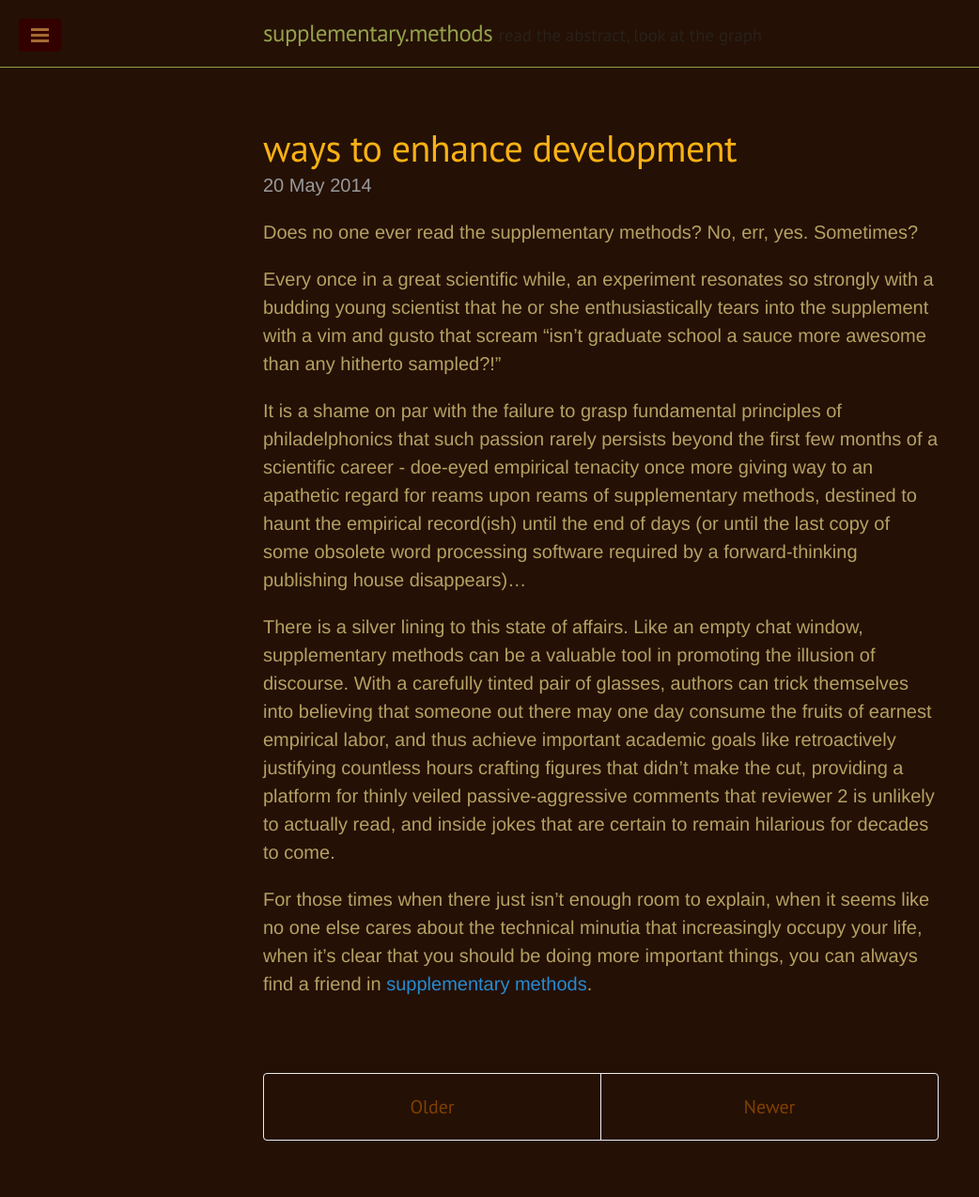
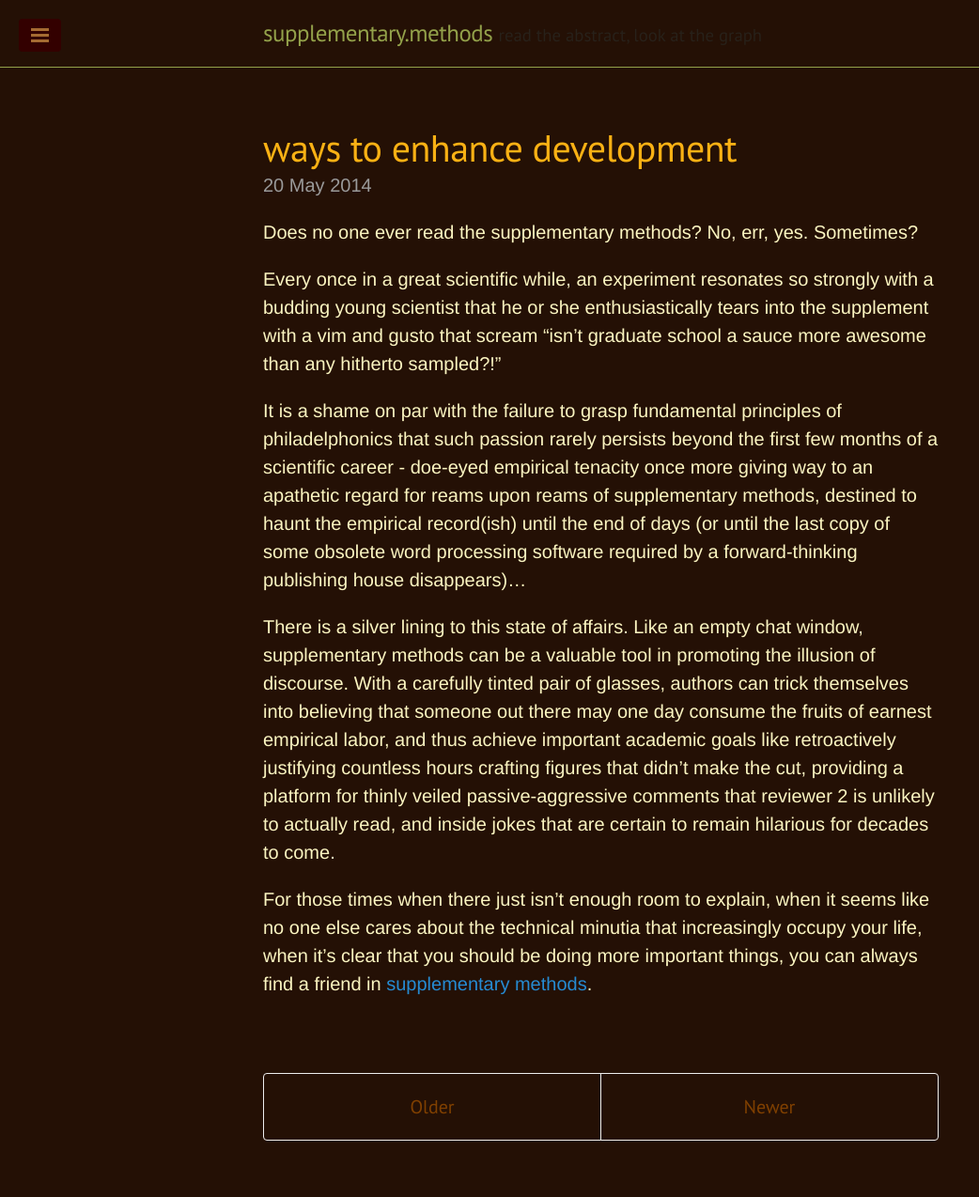
Before and after one commit to wem3/supplementary.methods, a Jekyll site: the page built from index.html, in a window 1280 px wide. Shown: the whole page at 94% size, without its empty margins (0-1042 px from the left). Built offline with Jekyll 4.4.1, drawn with Linux system fonts in a browser that asks for light colours; Markdown is read by kramdown in place of the engine named in the settings; the list of posts is cut into pages by our own code.

Commit message:
Adjust color

```diff
--- a/public/css/poole.css
+++ b/public/css/poole.css
@@ -59,7 +59,7 @@ html {
 }
 
 body {
-  color: #b5a163;
+  color: #fbf5c1;
   background-color: #241005;
   -webkit-text-size-adjust: 100%;
       -ms-text-size-adjust: 100%;
```
Also changed, not shown: 2 other files.
